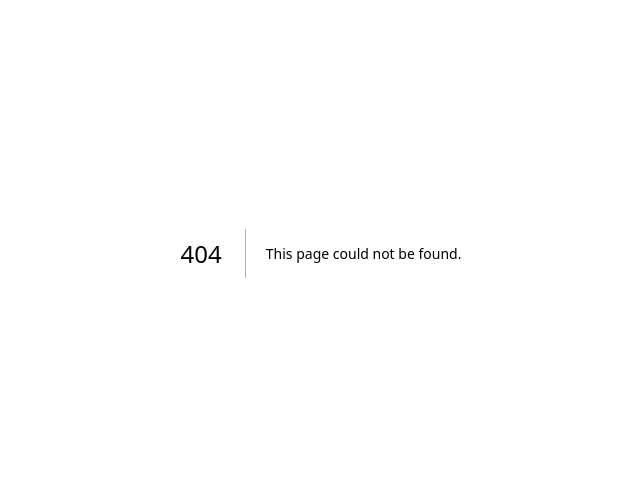
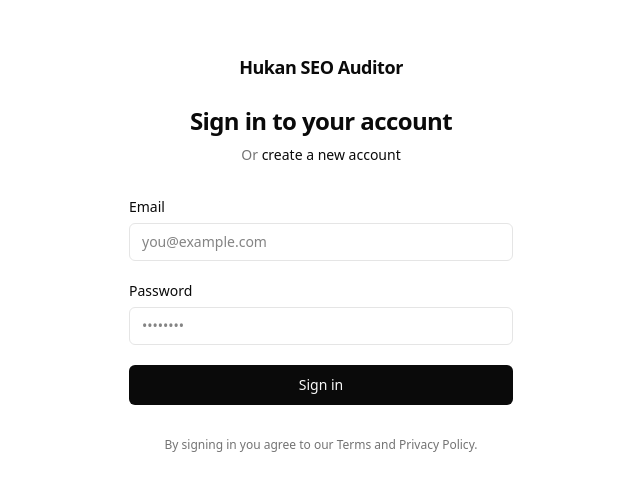
Before and after one commit to Levy254885/hukan-seo-auditor, a Next.js app: page /login in a window 1280 px wide. Before the commit this address had no page. Shown: the part 147-638 px from the top of the page, without its empty margins (319-959 px from the left). Built offline with nearby package versions, Linux system fonts and the light colour scheme.

Commit message:
feat: add login page

```diff
--- /dev/null
+++ b/src/app/(auth)/login/page.tsx
@@ -0,0 +1,151 @@
+"use client";
+
+import { useState, FormEvent, Suspense } from "react";
+import { signIn } from "next-auth/react";
+import { useRouter, useSearchParams } from "next/navigation";
+import Link from "next/link";
+
+function LoginForm() {
+  const router = useRouter();
+  const searchParams = useSearchParams();
+  const callbackUrl = searchParams.get("callbackUrl") || "/dashboard";
+  const errorParam = searchParams.get("error");
+
+  const [email, setEmail] = useState("");
+  const [password, setPassword] = useState("");
+  const [error, setError] = useState(
+    errorParam === "CredentialsSignin"
+      ? "Invalid email or password."
+      : errorParam
+        ? "Authentication failed."
+        : ""
+  );
+  const [loading, setLoading] = useState(false);
+
+  async function onSubmit(e: FormEvent) {
+    e.preventDefault();
+    setError("");
+    setLoading(true);
+
+    try {
+      const result = await signIn("credentials", {
+        email: email.trim().toLowerCase(),
+        password,
+        redirect: false,
+      });
+
+      if (result?.error) {
+        setError("Invalid email or password.");
+        setLoading(false);
+        return;
+      }
+
+      router.push(callbackUrl);
+      router.refresh();
+    } catch {
+      setError("Something went wrong. Please try again.");
+      setLoading(false);
+    }
+  }
+
+  return (
+    <div className="min-h-screen flex flex-col justify-center px-4 py-12">
+      <div className="mx-auto w-full max-w-sm">
+        <div className="text-center mb-8">
+          <Link href="/" className="text-lg font-semibold tracking-tight">
+            Hukan SEO Auditor
+          </Link>
+          <h1 className="mt-6 text-2xl font-semibold tracking-tight">
+            Sign in to your account
+          </h1>
+          <p className="mt-2 text-sm text-[var(--muted-foreground)]">
+            Or{" "}
+            <Link
+              href="/register"
+              className="font-medium text-[var(--foreground)] underline-offset-4 hover:underline"
+            >
+              create a new account
+            </Link>
+          </p>
+        </div>
+
+        <form onSubmit={onSubmit} className="space-y-5">
+          {error && (
+            <div
+              role="alert"
+              className="rounded-md border border-red-200 bg-red-50 px-4 py-3 text-sm text-red-800 dark:border-red-900 dark:bg-red-950/50 dark:text-red-200"
+            >
+              {error}
+            </div>
+          )}
+
+          <div>
+            <label htmlFor="email" className="block text-sm font-medium mb-1.5">
+              Email
+            </label>
+            <input
+              id="email"
+              type="email"
+              autoComplete="email"
+              required
+              value={email}
+              onChange={(e) => setEmail(e.target.value)}
+              className="w-full rounded-md border border-[var(--border)] bg-[var(--background)] px-3 py-2 text-sm outline-none focus:ring-2 focus:ring-[var(--ring)] focus:ring-offset-1"
+              placeholder="you@example.com"
+            />
+          </div>
+
+          <div>
+            <label htmlFor="password" className="block text-sm font-medium mb-1.5">
+              Password
+            </label>
+            <input
+              id="password"
+              type="password"
+              autoComplete="current-password"
+              required
+              value={password}
+              onChange={(e) => setPassword(e.target.value)}
+              className="w-full rounded-md border border-[var(--border)] bg-[var(--background)] px-3 py-2 text-sm outline-none focus:ring-2 focus:ring-[var(--ring)] focus:ring-offset-1"
+              placeholder="••••••••"
+            />
+          </div>
+
+          <button
+            type="submit"
+            disabled={loading}
+            className="w-full rounded-md bg-[var(--primary)] px-4 py-2.5 text-sm font-medium text-[var(--primary-foreground)] hover:opacity-90 transition-opacity disabled:opacity-50"
+          >
+            {loading ? "Signing in…" : "Sign in"}
+          </button>
+        </form>
+
+        <p className="mt-8 text-center text-xs text-[var(--muted-foreground)]">
+          By signing in you agree to our{" "}
+          <Link href="/terms" className="underline-offset-2 hover:underline">
+            Terms
+          </Link>{" "}
+          and{" "}
+          <Link href="/privacy" className="underline-offset-2 hover:underline">
+            Privacy Policy
+          </Link>
+          .
+        </p>
+      </div>
+    </div>
+  );
+}
+
+export default function LoginPage() {
+  return (
+    <Suspense
+      fallback={
+        <div className="min-h-screen flex items-center justify-center text-sm text-[var(--muted-foreground)]">
+          Loading…
+        </div>
+      }
+    >
+      <LoginForm />
+    </Suspense>
+  );
+}
```
